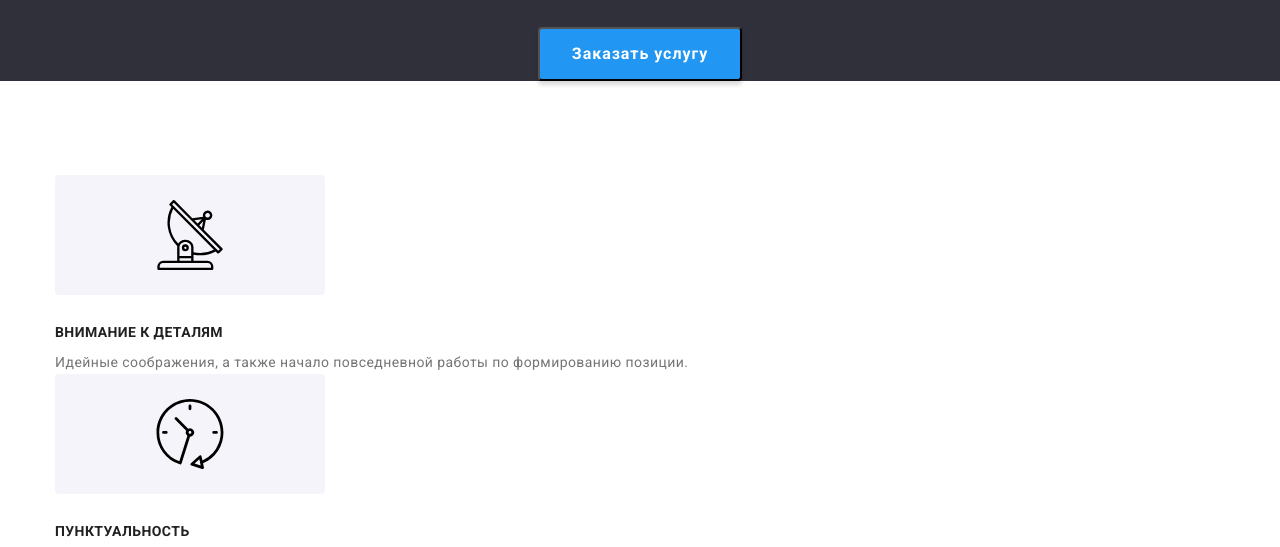
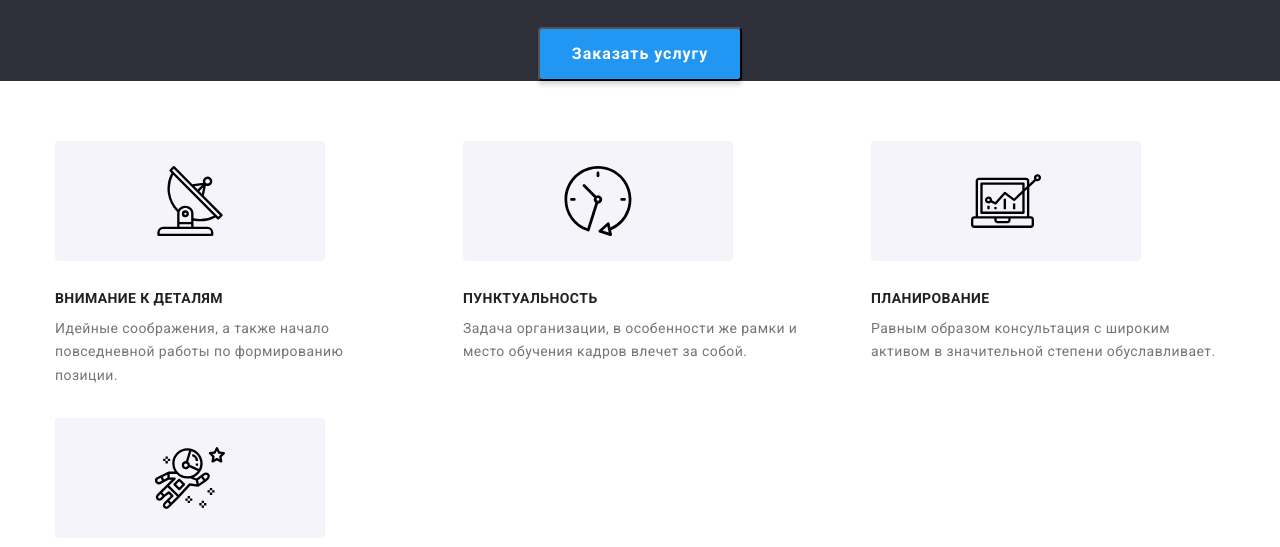
Before and after one commit to glchnko/goit-markup-hw-08, a plain HTML site: page index.html in a window 1280 px wide. Shown: the part 204-751 px from the top of the page. Drawn offline with nearby package versions, Linux system fonts and the light colour scheme.

Commit message:
added features section for tablet

```diff
--- a/sass/base/_base.scss
+++ b/sass/base/_base.scss
@@ -46,9 +46,13 @@ body{
 }
 
 .section{
-    padding: 94px 0;
+    padding: 60px 0;
 
-    @media screen and (max-width: 767px){
-        padding: 60px 0;
+    // @media screen and (max-width: 767px){
+    //     padding: 60px 0;
+    // }
+
+    @media screen and (mix-width: 1200px){
+        padding: 94px 0;
     }
 }
--- a/sass/components/_features.scss
+++ b/sass/components/_features.scss
@@ -11,14 +11,12 @@
 
 
     @media screen and (min-width:768px){
-        // margin: 0;
         display: flex;
         flex-wrap: wrap;
-
+        grid-gap: 30px;
+        justify-content: center;
 
     }
-
-
 
     @media screen and (min-width:1200px){
         display: flex;
@@ -62,19 +60,19 @@
 
 .features__item{
 
-    @media screen and (min-width:480px) {
+    @media screen and (max-width:480px) {
         margin-right: auto;
         margin-left: auto;
     }
 
-    @media screen and (min-width: 768px){
-        margin: 0;
-        // margin-right: 30px;
+    @media screen and (min-width:768px){
 
-        // &:last-child{
-        //     margin-right: 0;
-        // }
+        width: 354px;
+
+
+
     }
+
 
 
 }
@@ -85,8 +83,9 @@
 
 .features__icon{
 
-    width: 270px;
+    width: 100%;
     height: 120px;
+
     background-color: #F5F4FA;
     border-radius: 4px;
 
@@ -95,10 +94,13 @@
     justify-content: center;
     align-items: center;
 
-    @media screen and (max-width: 480px){
-        width: 100%;
+    @media screen and (min-width: 1200px){
+        width: 270px;
+
 
     }
+
+
 
 }
 
```
Also changed, not shown: css/main.css, css/main.min.css, 2 other files.
